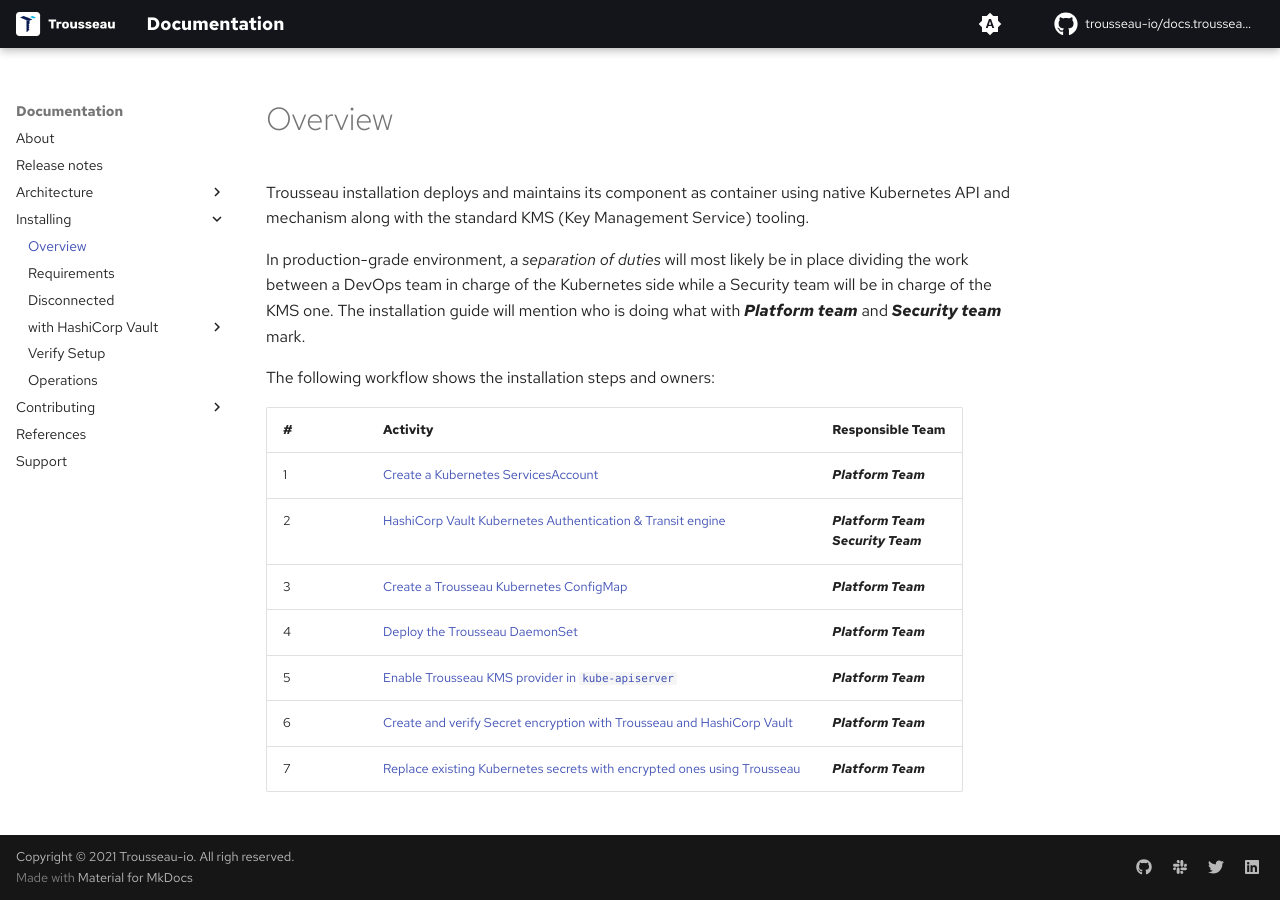
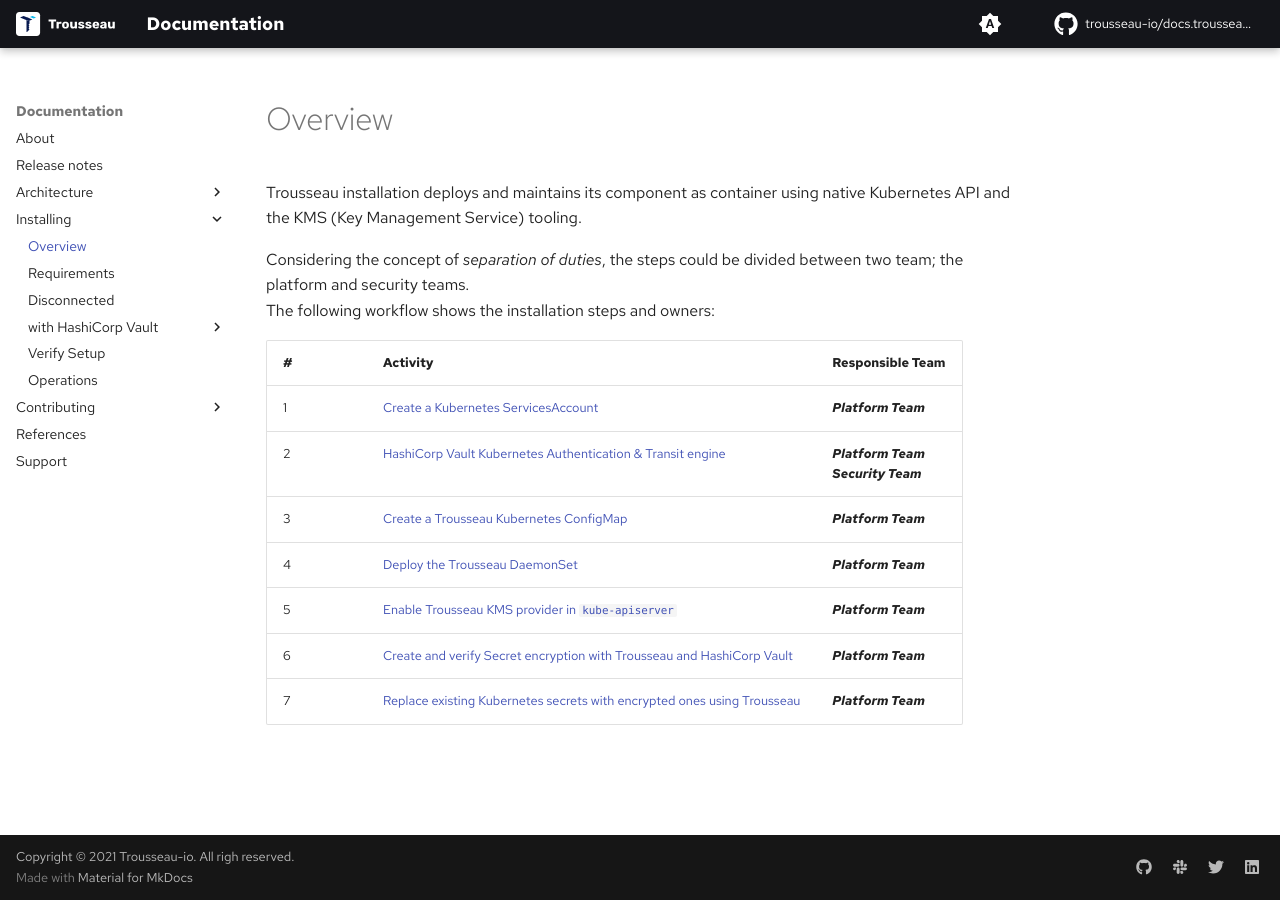
Before and after one commit to Trousseau-io/docs.trousseau.io, an MkDocs documentation site: the page built from docs/trousseau/overview.md, in a window 1280 px wide. Built offline with MkDocs 1.6.1 and Material for MkDocs 9.7.7, drawn with Linux system fonts in a browser that asks for light colours; some web fonts are replaced; comment, search, counter and statistics services are not loaded.

Commit message:
Update overview.md

```diff
--- a/docs/trousseau/overview.md
+++ b/docs/trousseau/overview.md
@@ -1,8 +1,7 @@
 
-Trousseau installation deploys and maintains its component as container using native Kubernetes API and mechanism along with the standard KMS (Key Management Service) tooling.
+Trousseau installation deploys and maintains its component as container using native Kubernetes API and the KMS (Key Management Service) tooling.
 
-In production-grade environment, a *separation of duties* will most likely be in place dividing the work between a DevOps team in charge of the Kubernetes side while a Security team will be in charge of the KMS one. The installation guide will mention who is doing what with ***Platform team*** and ***Security team*** mark.
-
+Considering the concept of *separation of duties*, the steps could be divided between two team; the platform and security teams.
 The following workflow shows the installation steps and owners:
 
 | # | Activity |Responsible Team|
```
